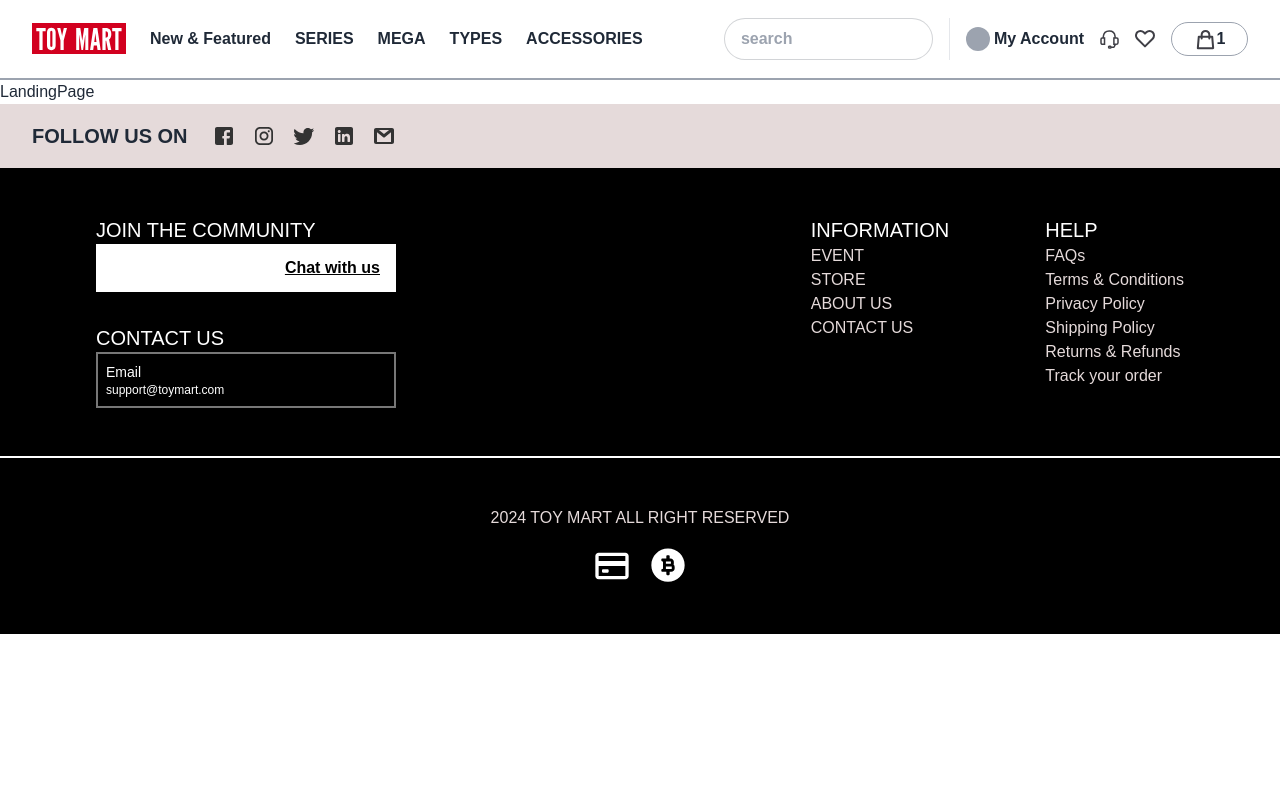
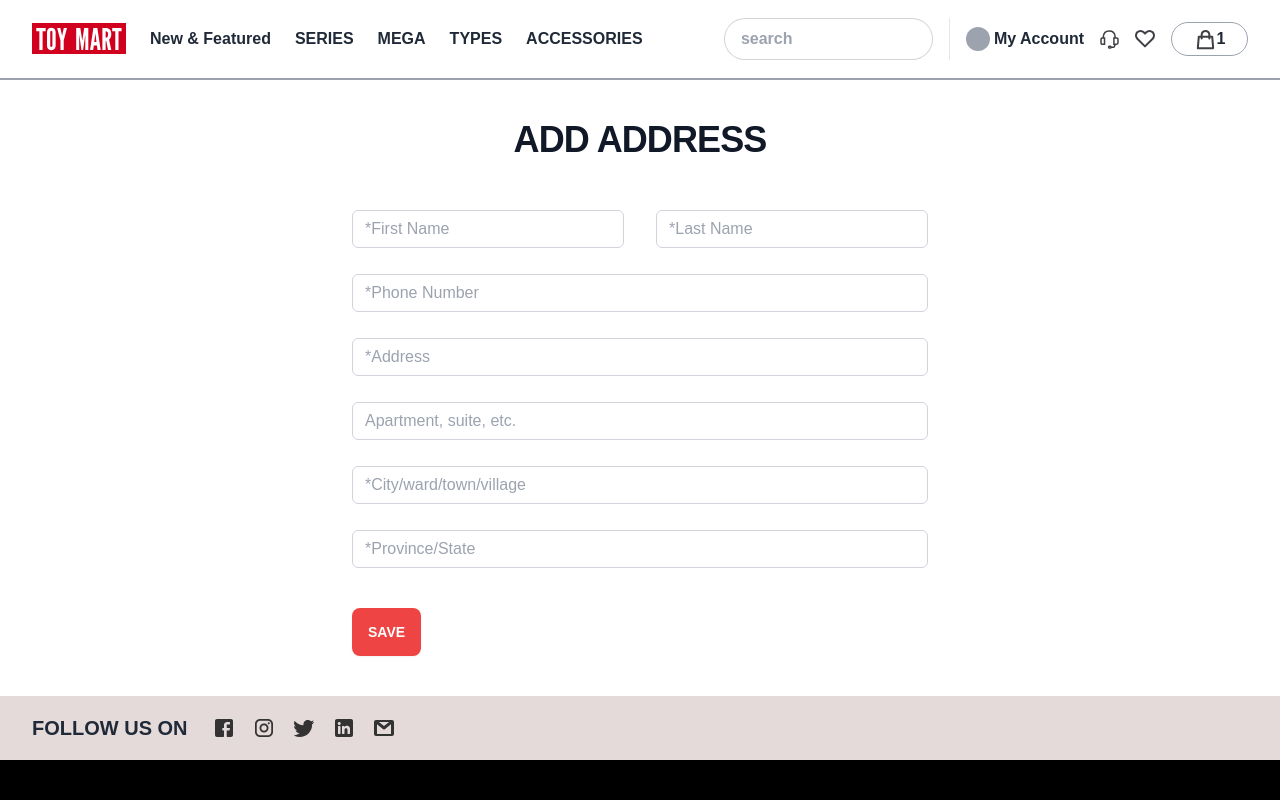
Before and after one commit to nitichaikardkarnklai/cc16-group-project-front, a React (Vite) app: page / in a window 1280 px wide. Shown: the top 800 px of the page. Built offline with nearby package versions, Linux system fonts and the light colour scheme; a web font is replaced by a local one.

Commit message:
MyAddressPage

```diff
--- a/src/components/Input.jsx
+++ b/src/components/Input.jsx
@@ -13,7 +13,7 @@ export default function Input({
 }) {
     const extendedClasses = errorMessage
         ? 'border-red-500 focus:ring-red-300'
-        : 'border-gray-300 focus:border-blue-500 focus:ring-blue-300';
+        : 'border-gray-300 focus:border-black-500 focus:ring-black-300';
     return (
         <>
             <input
--- a/src/pages/customer/auth/MyAddressPage.jsx
+++ b/src/pages/customer/auth/MyAddressPage.jsx
@@ -1,5 +1,77 @@
 import React from 'react';
+import Button from '../../../components/Button';
+import Input from '../../../components/Input';
+export default function MyAddressPage() {
+  const handleSubmit = (e) => {
+    e.target.preventDefault();
+  }
+  return (
+    <div>
 
-export default function MyAddressPage() {
-  return <div>MyAddressPage</div>;
+      <div className="  bg-white px-8 py-10  ">
+
+        <div className="mx-auto max-w-2xl text-center">
+          <h2 className="text-3xl font-bold tracking-tight text-gray-900 sm:text-4xl">ADD ADDRESS</h2>
+
+        </div>
+        <form onSubmit={handleSubmit} className="mx-auto mt-16 max-w-xl sm:mt-10">
+          <div className="grid grid-cols-1 gap-x-8 gap-y-4 sm:grid-cols-2">
+            <div>
+
+              <div className="mt-2.5">
+                <Input
+                  placeholder={"*First Name"}
+                />
+              </div>
+            </div>
+            <div>
+
+              <div className="mt-2.5">
+                <Input
+                  placeholder={"*Last Name"}
+                />
+              </div>
+            </div>
+
+            <div className="sm:col-span-2">
+              <div className="mt-2.5">
+                <Input
+                  placeholder={"*Phone Number"}
+                />
+              </div>
+            </div>
+            <div className="sm:col-span-2">
+              <div className="mt-2.5">
+                <Input
+                  placeholder={"*Address"}
+                />
+              </div>
+            </div>
+
+
+            <div className="sm:col-span-2">
+              <div className=" mt-2.5">
+                <Input placeholder={"Apartment, suite, etc."} />
+              </div>
+            </div>
+            <div className="sm:col-span-2">
+              <div className="relative mt-2.5">
+                <Input placeholder={"*City/ward/town/village"} />
+              </div>
+            </div>
+            <div className="sm:col-span-2">
+              <div className="relative mt-2.5">
+                <Input placeholder={"*Province/State"} />
+              </div>
+            </div>
+          </div>
+          <div className="mt-10 items-center">
+            <Button btn bg="red" color="white" type="submit" className="w-full" >
+              SAVE
+            </Button>
+          </div>
+        </form >
+      </div >
+    </div>
+  )
 }
--- a/src/route/index.jsx
+++ b/src/route/index.jsx
@@ -36,7 +36,7 @@ const router = createBrowserRouter([
     path: '/',
     element: <CustomerContainer />,
     children: [
-      { path: '', element: <LandingPage /> },
+      { path: '', element: <MyAddressPage /> },
       { path: '/launch-calendar', element: <LaunchCalendarPage /> },
       { path: '/new-arrivals', element: <NewArrivalsPage /> },
       { path: '/accessories', element: <AccessoriesPage /> },
```
